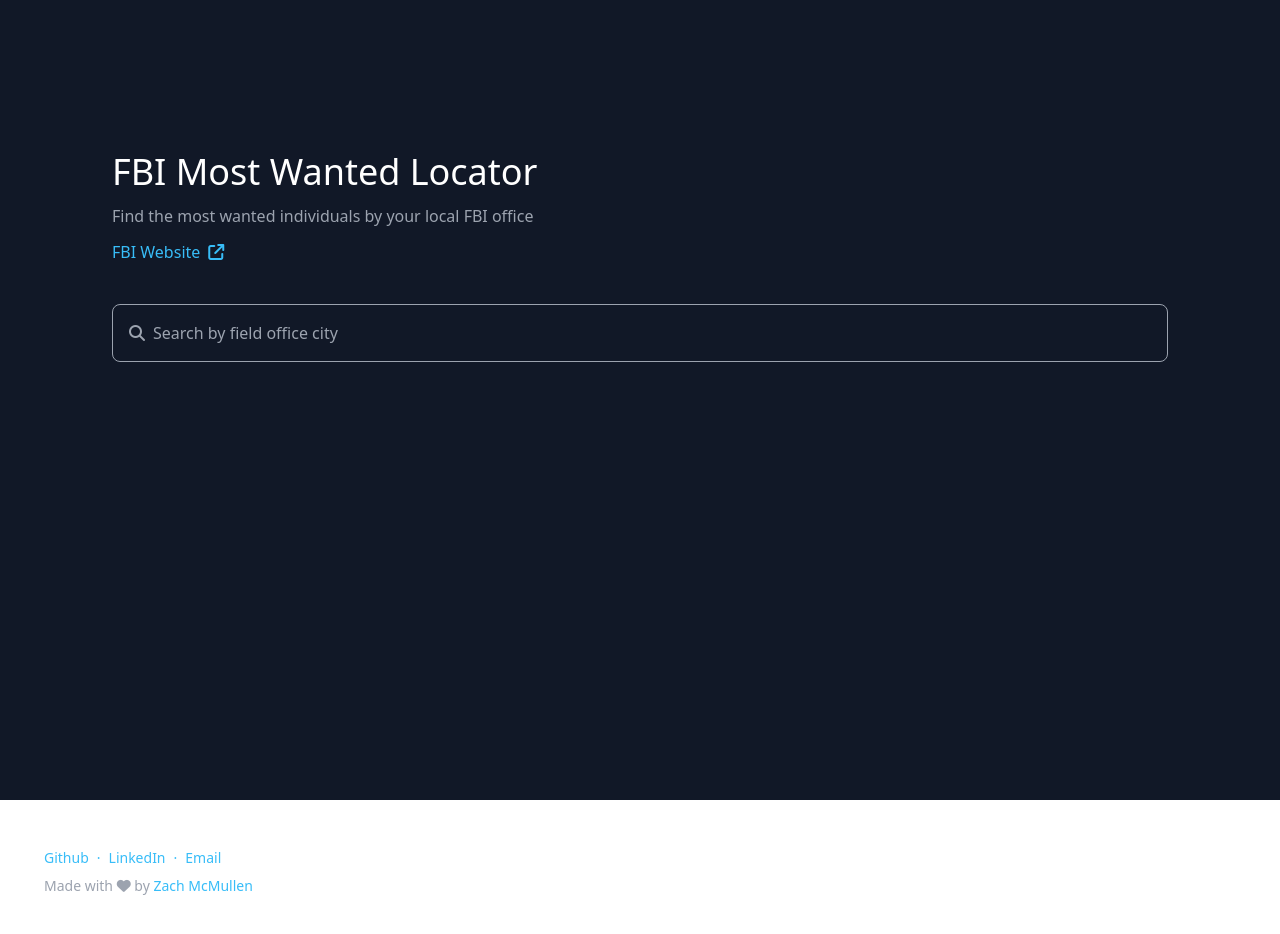
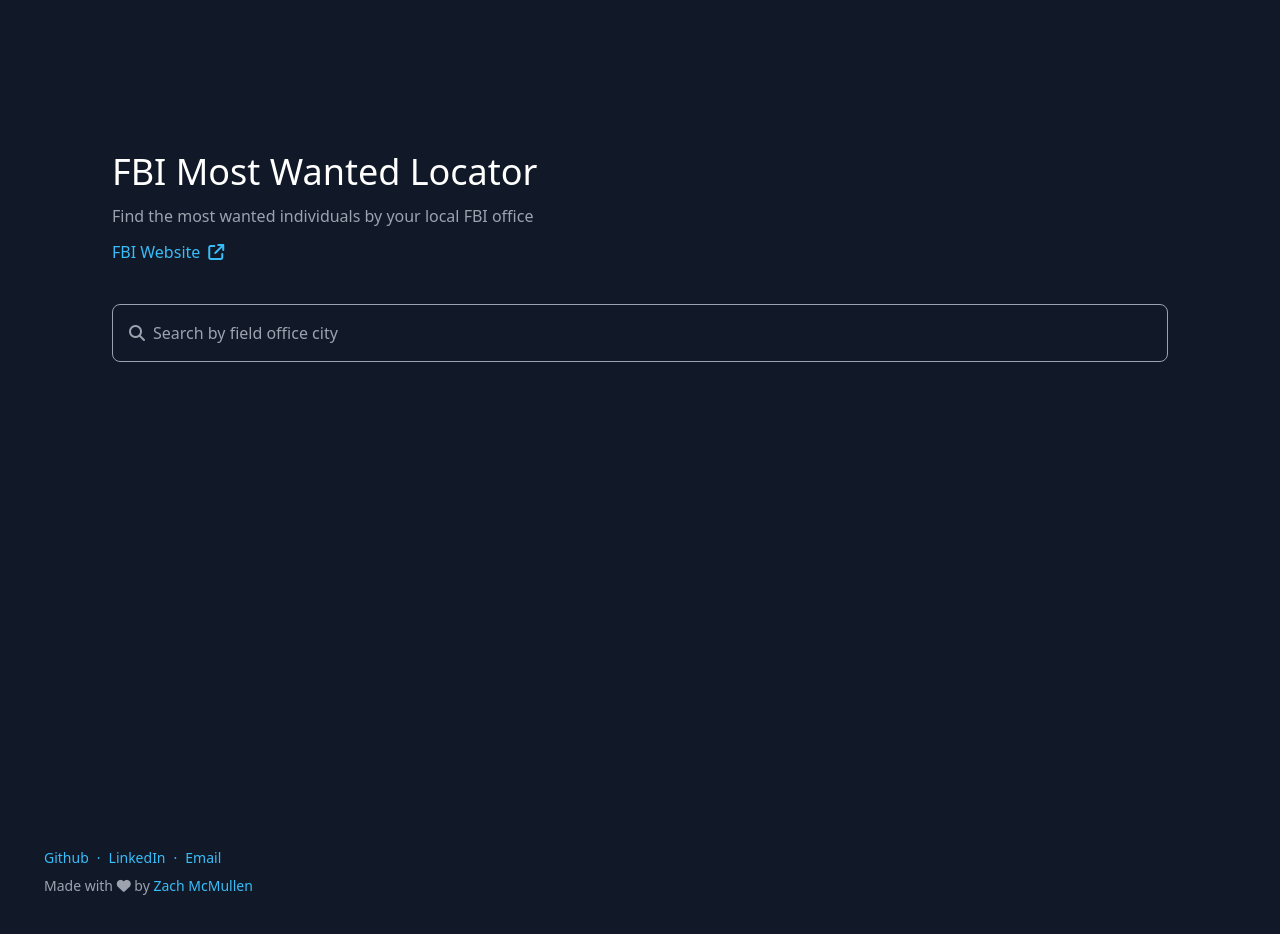
Before and after one commit to ZachMcM/fbi-most-wanted, a React (Vite) app: page / in a window 1280 px wide. Built offline with nearby package versions, Linux system fonts and the light colour scheme.

Commit message:
footer color

```diff
--- a/src/App.tsx
+++ b/src/App.tsx
@@ -99,7 +99,7 @@
         </section>
 
       </div>
-      <footer className='p-10 bg-white dark:bg-gray-900'>
+      <footer className='p-10 bg-gray-900'>
             <ul className='flex text-sm my-2'>
                 <li className='mx-1'><a className='text-sky-400 hover:text-sky-500' href='https://github.com/ZachMcM'>Github</a></li>
                 <li className='mx-1 text-sky-400'>·</li>
```
